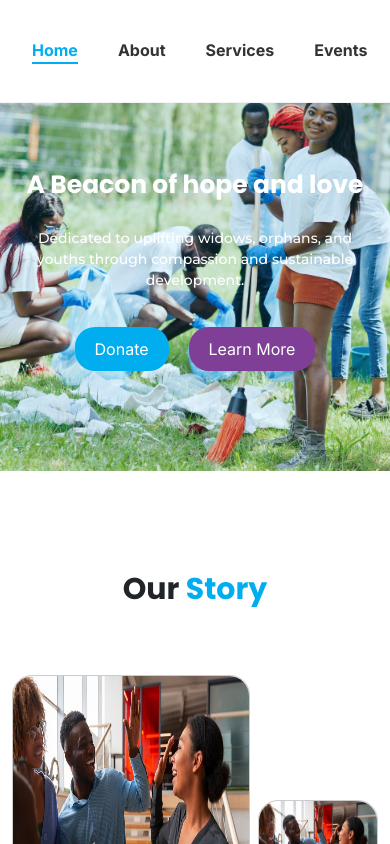
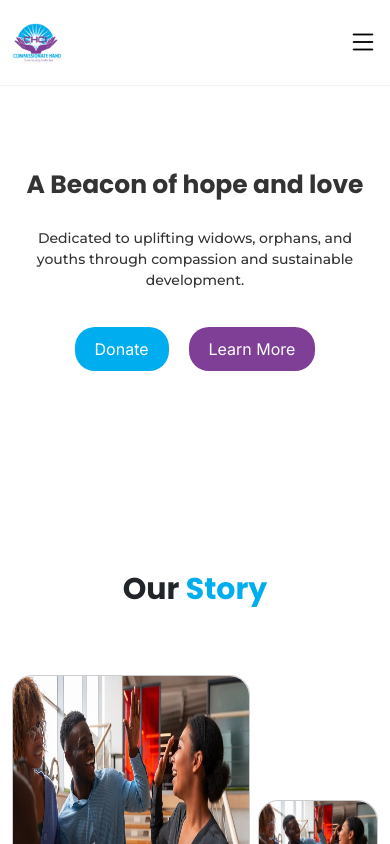
Before and after one commit to Oj-washingtone/chci, a Next.js app: page / in a window 390 px wide. Shown: the top 844 px of the page. Built offline with nearby package versions, Linux system fonts and the light colour scheme.

Commit message:
responsive nav

```diff
--- a/components/Header.js
+++ b/components/Header.js
@@ -37,7 +37,7 @@ export default function Header() {
             <div className="logo">
               <img src="/images/logo/logo.png" alt="logo" />
             </div>
-            <div className="nav">
+            <div className="nav nav-large">
               <ul>
                 <li>
                   <a href="/" className="active">
@@ -48,19 +48,38 @@ export default function Header() {
                   <a href="/about">About</a>
                 </li>
                 <li>
-                  <a href="/services">Services</a>
+                  <a href="/services">Activities</a>
                 </li>
                 <li>
                   <a href="/gallery">Events</a>
-                </li>
-
-                <li>
-                  <a href="/gallery">Blog</a>
                 </li>
               </ul>
             </div>
 
             <button className="get-intouch">Get intouch</button>
+
+            <button className="nav-toggler">
+              <i className="bi bi-list"></i>
+            </button>
+          </div>
+
+          <div className="nav-small">
+            <ul>
+              <li>
+                <a href="/" className="active">
+                  Home
+                </a>
+              </li>
+              <li>
+                <a href="/about">About</a>
+              </li>
+              <li>
+                <a href="/services">Activities</a>
+              </li>
+              <li>
+                <a href="/gallery">Events</a>
+              </li>
+            </ul>
           </div>
         </div>
       </div>
--- a/styles/globals.css
+++ b/styles/globals.css
@@ -60,16 +60,16 @@ p {
   justify-content: center;
   align-items: center;
   position: relative;
-  background-color: var(--primary-color);
+  /* background-color: var(--primary-color); */
   margin-top: 70px;
   margin-bottom: 60px;
-  background-image: url("/images/events/event2.jpg");
+  /* background-image: url("/images/events/event2.jpg"); */
   overflow: hidden;
   background-size: cover;
   background-position: center;
 }
 
-.banner-wrapper::before {
+/* .banner-wrapper::before {
   content: "";
   position: absolute;
   top: 0;
@@ -78,7 +78,7 @@ p {
   height: 100%;
   background: rgba(0, 173, 238, 0.1);
   z-index: 1;
-}
+} */
 
 .intro-statement-wrapper {
   display: flex;
@@ -93,12 +93,12 @@ p {
 .banner-wrapper h1 {
   font-size: 4rem;
   font-weight: bold;
-  color: #fff;
+  color: #333;
 }
 
 .banner-wrapper p {
   font-size: 20px;
-  color: #fff;
+  color: #333;
   font-weight: bold;
   margin-top: 20px;
 }
@@ -676,6 +676,7 @@ p {
 
   .__our_story_p {
     margin-top: 60px;
+    padding: 0 20px;
   }
 
   .section-header {
--- a/styles/header.css
+++ b/styles/header.css
@@ -16,7 +16,6 @@
   margin: 0 !important;
   font-weight: 500;
   font-size: 14px;
-  display: none;
 }
 
 .header-top-stripe .container {
@@ -141,3 +140,68 @@
 .nav .get-intouch:hover {
   background-color: #00c6ed;
 }
+
+.nav-toggler {
+  display: none;
+}
+
+@media (max-width: 768px) {
+  .header-top-stripe {
+    display: none;
+  }
+
+  .logo {
+    width: 50px !important;
+  }
+
+  .nav-large {
+    display: none;
+  }
+
+  .get-intouch {
+    display: none;
+  }
+
+  .nav-toggler {
+    background: transparent;
+    border: none;
+    cursor: pointer;
+    padding: 0;
+    outline: transparent;
+    display: block;
+  }
+
+  .nav-toggler i {
+    font-size: 30px;
+    font-weight: 500;
+  }
+
+  .nav-small {
+    position: absolute;
+    background-color: #fff;
+    width: 100%;
+    padding: 20px;
+    left: 0;
+    right: 0;
+    box-shadow: 0 2px 4px rgba(0, 0, 0, 0.1);
+    display: none;
+  }
+
+  .nav-small ul {
+    display: flex;
+    flex-direction: column;
+    justify-content: center;
+    align-items: center;
+    list-style: none;
+  }
+
+  .nav-small ul li {
+    margin: 10px 0;
+  }
+
+  .nav-small ul li a {
+    text-decoration: none;
+    color: #333;
+    font-weight: bold;
+  }
+}
```
